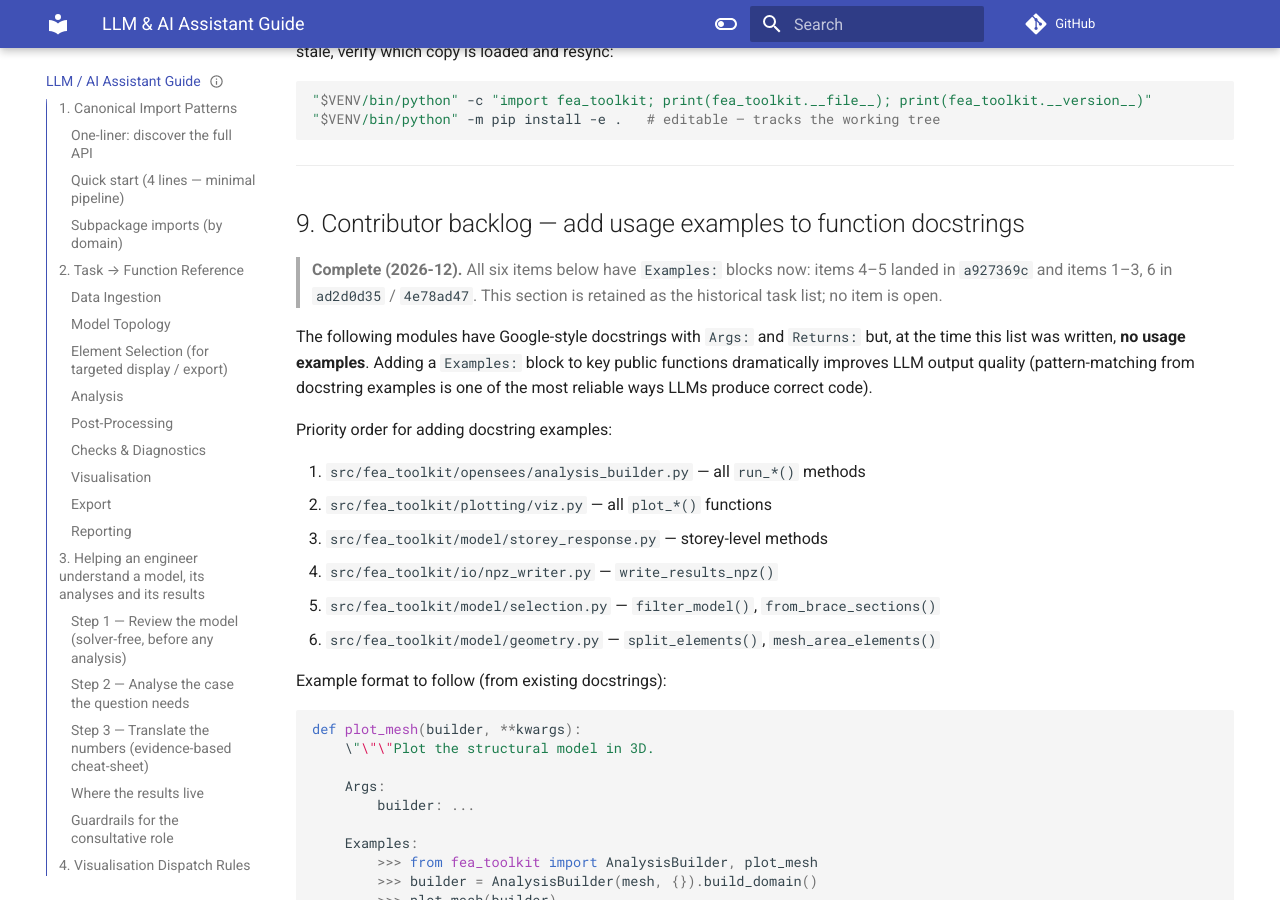
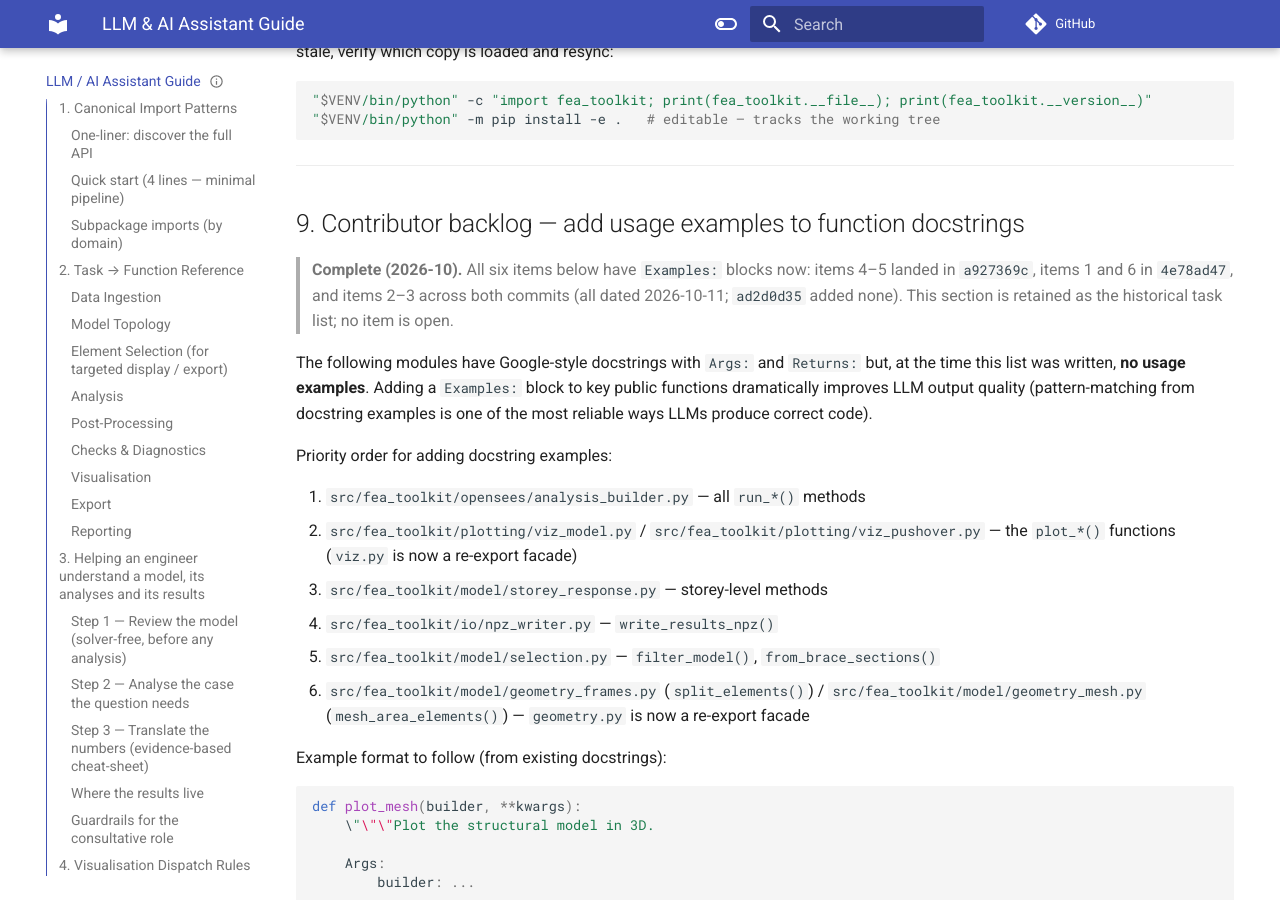
Before and after one commit to boustrephon/fea_toolkit, an MkDocs documentation site: the page built from docs/llm_guide.md, in a window 1280 px wide and 900 px high, scrolled down 14413 px. Built offline with MkDocs 1.6.1 and Material for MkDocs 9.7.7, drawn with Linux system fonts in a browser that asks for light colours; comment, search, counter and statistics services are not loaded.

Commit message:
fix: replace shell-force overlay, log extraction failures, correct sec.9 doc paths
pyvista.py: clear the previous shell_forces actor before re-drawing (replace, not stack). linear.py: log.warning when shell-force extraction fails instead of pass. llm_guide.md: point sec.9 items 2/6 at the post-split module homes and fix the commit attribution.

```diff
--- a/docs/llm_guide.md
+++ b/docs/llm_guide.md
@@ -622,8 +622,9 @@
 
 ## 9. Contributor backlog — add usage examples to function docstrings
 
-> **Complete (2026-12).**  All six items below have ``Examples:`` blocks now:
-> items 4–5 landed in `a927369c` and items 1–3, 6 in `ad2d0d35` / `4e78ad47`.
+> **Complete (2026-10).**  All six items below have ``Examples:`` blocks now:
+> items 4–5 landed in `a927369c`, items 1 and 6 in `4e78ad47`, and items 2–3
+> across both commits (all dated 2026-10-11; `ad2d0d35` added none).
 > This section is retained as the historical task list; no item is open.
 
 The following modules have Google-style docstrings with ``Args:`` and
@@ -635,11 +636,11 @@
 Priority order for adding docstring examples:
 
 1. ``src/fea_toolkit/opensees/analysis_builder.py`` — all ``run_*()`` methods
-2. ``src/fea_toolkit/plotting/viz.py`` — all ``plot_*()`` functions
+2. ``src/fea_toolkit/plotting/viz_model.py`` / ``src/fea_toolkit/plotting/viz_pushover.py`` — the ``plot_*()`` functions (``viz.py`` is now a re-export facade)
 3. ``src/fea_toolkit/model/storey_response.py`` — storey-level methods
 4. ``src/fea_toolkit/io/npz_writer.py`` — ``write_results_npz()``
 5. ``src/fea_toolkit/model/selection.py`` — ``filter_model()``, ``from_brace_sections()``
-6. ``src/fea_toolkit/model/geometry.py`` — ``split_elements()``, ``mesh_area_elements()``
+6. ``src/fea_toolkit/model/geometry_frames.py`` (``split_elements()``) / ``src/fea_toolkit/model/geometry_mesh.py`` (``mesh_area_elements()``) — ``geometry.py`` is now a re-export facade
 
 Example format to follow (from existing docstrings):
 
```
Also changed, not shown: 2 other files.
